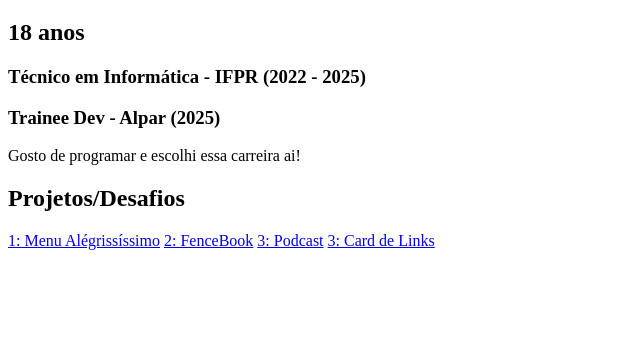
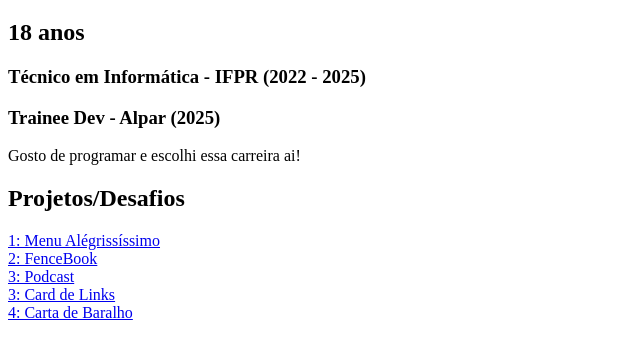
Before and after one commit to IghorAgustinho/Rocket-Program-Alpar, a plain HTML site: page Aulas HTML-CSS/exercicios/Portfolio/index.html in a window 1280 px wide. Shown: the part 323-682 px from the top of the page, without its empty margins (0-640 px from the left). Drawn offline with Linux system fonts and the light colour scheme.

Commit message:
Adicionando Baralho ao Portfolio

```diff
--- a/Aulas HTML-CSS/exercicios/Portfolio/index.html
+++ b/Aulas HTML-CSS/exercicios/Portfolio/index.html
@@ -18,10 +18,11 @@
 
     <h2>Projetos/Desafios</h2>
 
-    <a href="../Cafeteria/index.html">1: Menu Alégrissíssimo</a>
-    <a href="../FenceBook-table/index.html">2: FenceBook</a>
-    <a href="../Podcast/index.html">3: Podcast</a>
-    <a href="../card/index.html">3: Card de Links</a>
+    <a href="../Cafeteria/index.html">1: Menu Alégrissíssimo</a><br>
+    <a href="../FenceBook-table/index.html">2: FenceBook</a><br>
+    <a href="../Podcast/index.html">3: Podcast</a><br>
+    <a href="../card/index.html">3: Card de Links</a><br>
+    <a href="../Baralho/index.html">4: Carta de Baralho</a><br>
 </body>
 
 </html>
```
